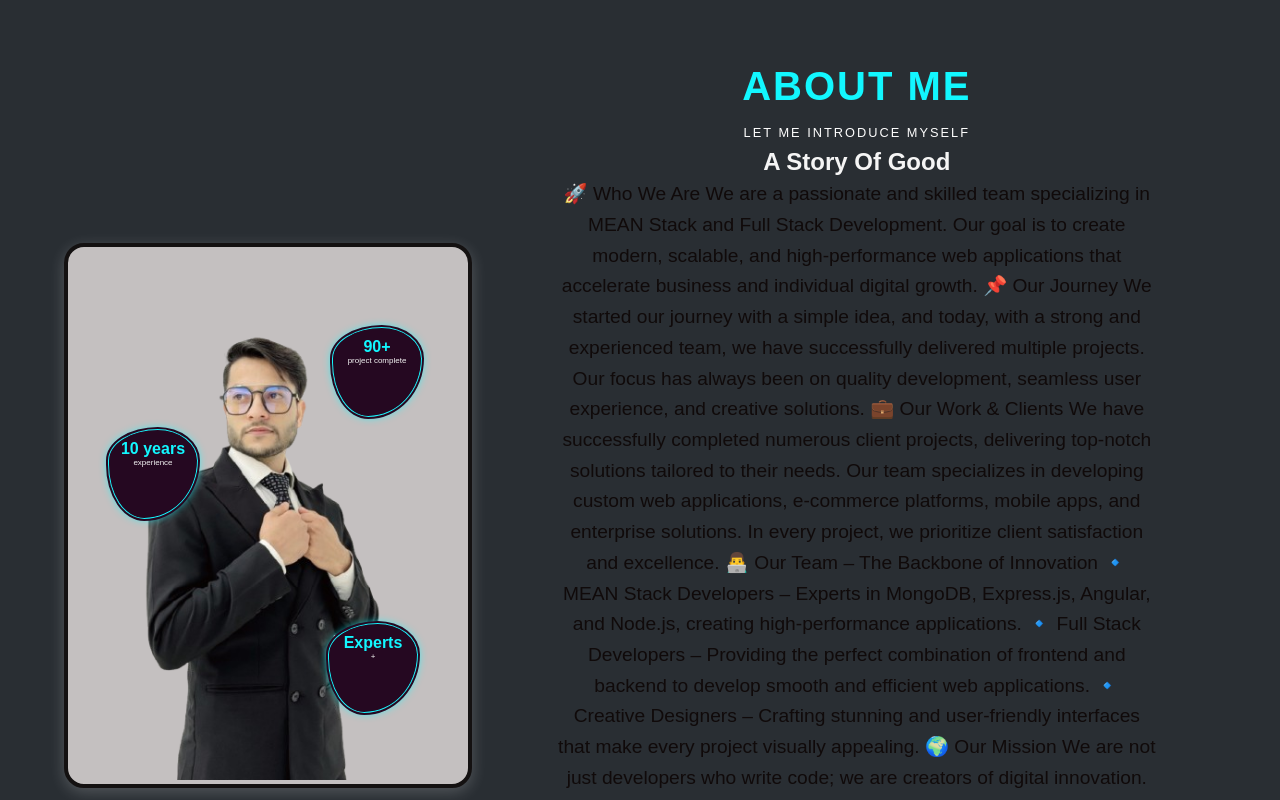
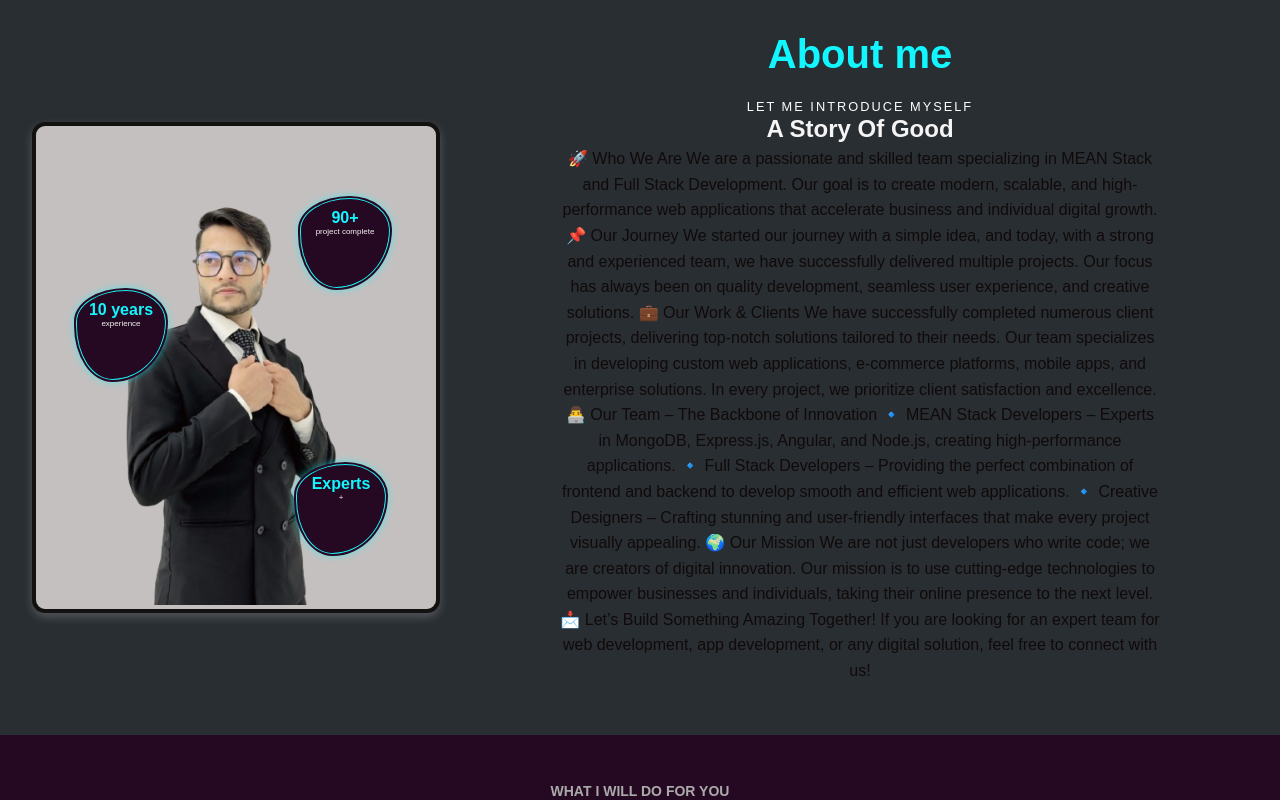
Before and after one commit to Alishba526/Usama-Bin-Mujeeb, a Next.js app: page / in a window 1280 px wide. Shown: the part 800-1600 px from the top of the page. Built offline with nearby package versions, Linux system fonts and the light colour scheme.

Commit message:
Update about.css

```diff
--- a/src/app/component/about.css
+++ b/src/app/component/about.css
@@ -1,3 +1,5 @@
+
+/*
 
 .about {
     display: flex;
@@ -11,21 +13,17 @@
     overflow: hidden;
 }
 
-
 .about .img-about {
     text-align: center;
     position: relative;
-    border: 4px solid rgb(20, 17, 17); /* Add border to image */
-    border-radius: 13px;
-    box-shadow: 0px 4px 10px rgba(255, 255, 255, 0.2);
-    transition: transform 0.3s ease-in-out, box-shadow 0.3s ease-in-out;
-    background-color:rgb(196, 192, 192);
-    ;
 }
 
 .about .img-about img {
-    max-width: 90%; /* Make image fully responsive */
+    max-width: 100%;
     height: auto;
+    border-radius: 10px;
+    box-shadow: 0px 4px 15px rgba(255, 255, 255, 0.2);
+    transition: transform 0.3s ease-in-out, box-shadow 0.3s ease-in-out;
 }
 
 .about .img-about img:hover {
@@ -212,13 +210,15 @@ border-radius: 9px;
     text-align: center;
     position: relative;
     border: 4px solid rgb(20, 17, 17); /* Add border to image */
-    border-radius: 20px;
-    box-shadow: 0px 4px 15px rgba(255, 255, 255, 0.2);
+    border-radius: 13px;
+    box-shadow: 0px 4px 10px rgba(255, 255, 255, 0.2);
     transition: transform 0.3s ease-in-out, box-shadow 0.3s ease-in-out;
+    background-color:rgb(196, 192, 192);
+    ;
 }
 
 .about .img-about img {
-    max-width: 100%; /* Make image fully responsive */
+    max-width: 90%; /* Make image fully responsive */
     height: auto;
 }
 
```
